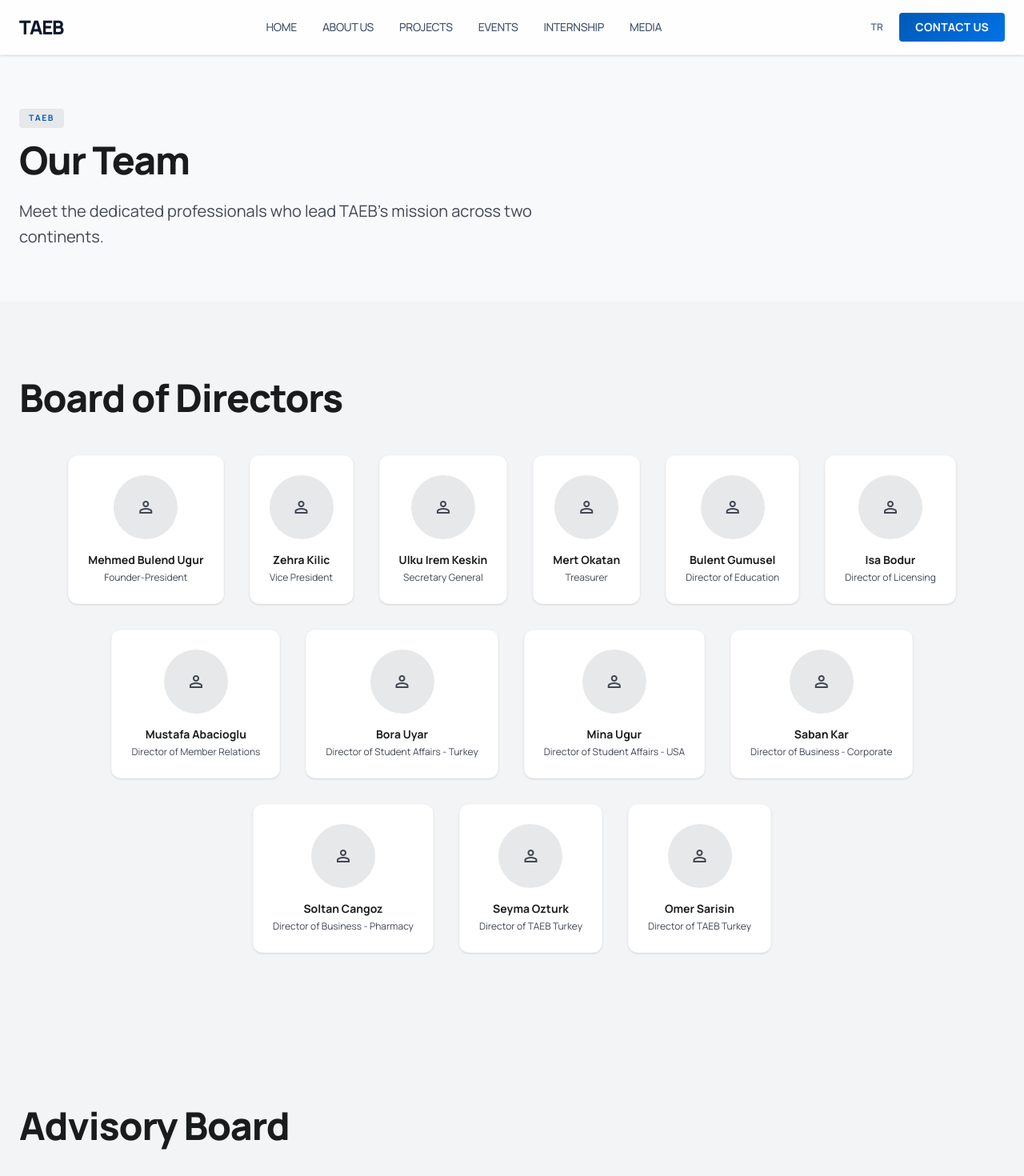
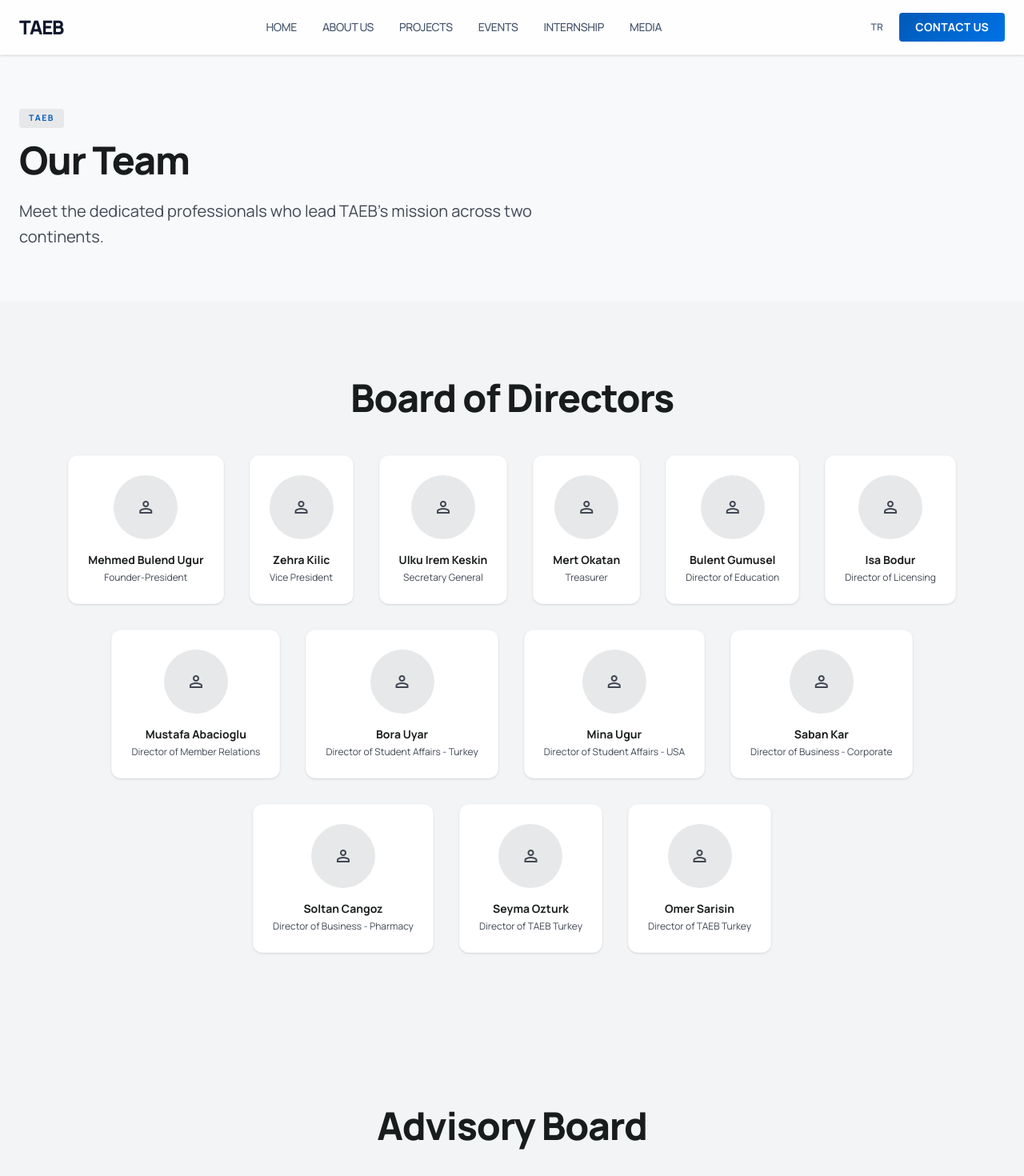
Before and after one commit to bulutmuf/taeb, a React (Vite) app: page /members in a window 1280 px wide. Shown: the top 1470 px of the page at 80% size. Built offline with nearby package versions, Linux system fonts and the light colour scheme.

Commit message:
style: center headings on members page and finish content restoration

```diff
--- a/src/pages/Members.tsx
+++ b/src/pages/Members.tsx
@@ -22,7 +22,7 @@
 
       <section className="py-24 bg-surface-container-low">
         <div className="max-w-7xl mx-auto px-6">
-          <SectionHeading title={t("members.boardTitle")} className="mb-12" />
+          <SectionHeading title={t("members.boardTitle")} className="mb-12" alignment="center" />
           <div className="flex flex-wrap justify-center gap-8">
             {boardOfDirectors.map((member, i) => (
               <MemberCard
@@ -39,7 +39,7 @@
 
       <section className="py-24 bg-surface-container-low">
         <div className="max-w-7xl mx-auto px-6">
-          <SectionHeading title={t("members.advisoryTitle")} className="mb-12" />
+          <SectionHeading title={t("members.advisoryTitle")} className="mb-12" alignment="center" />
           <div className="flex flex-wrap justify-center gap-8">
             {advisoryBoard.map((member, i) => (
               <MemberCard
```
